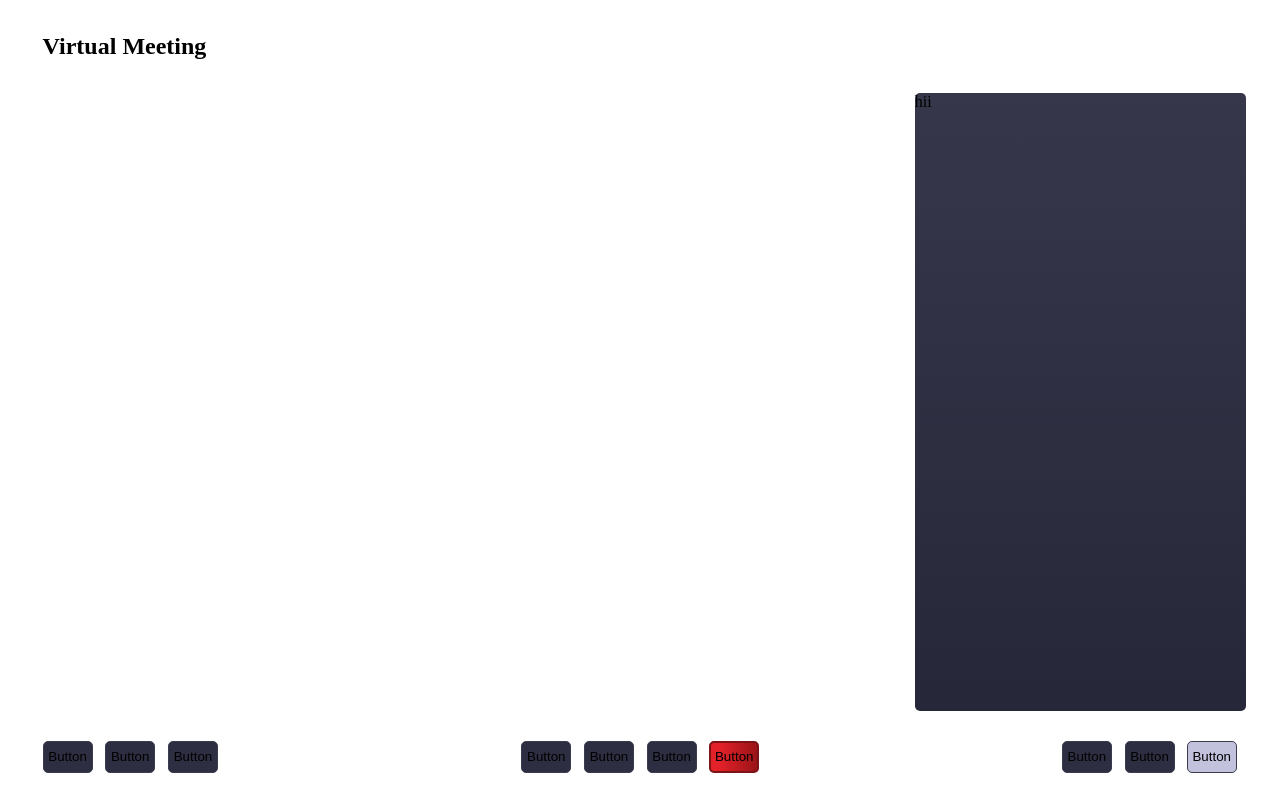
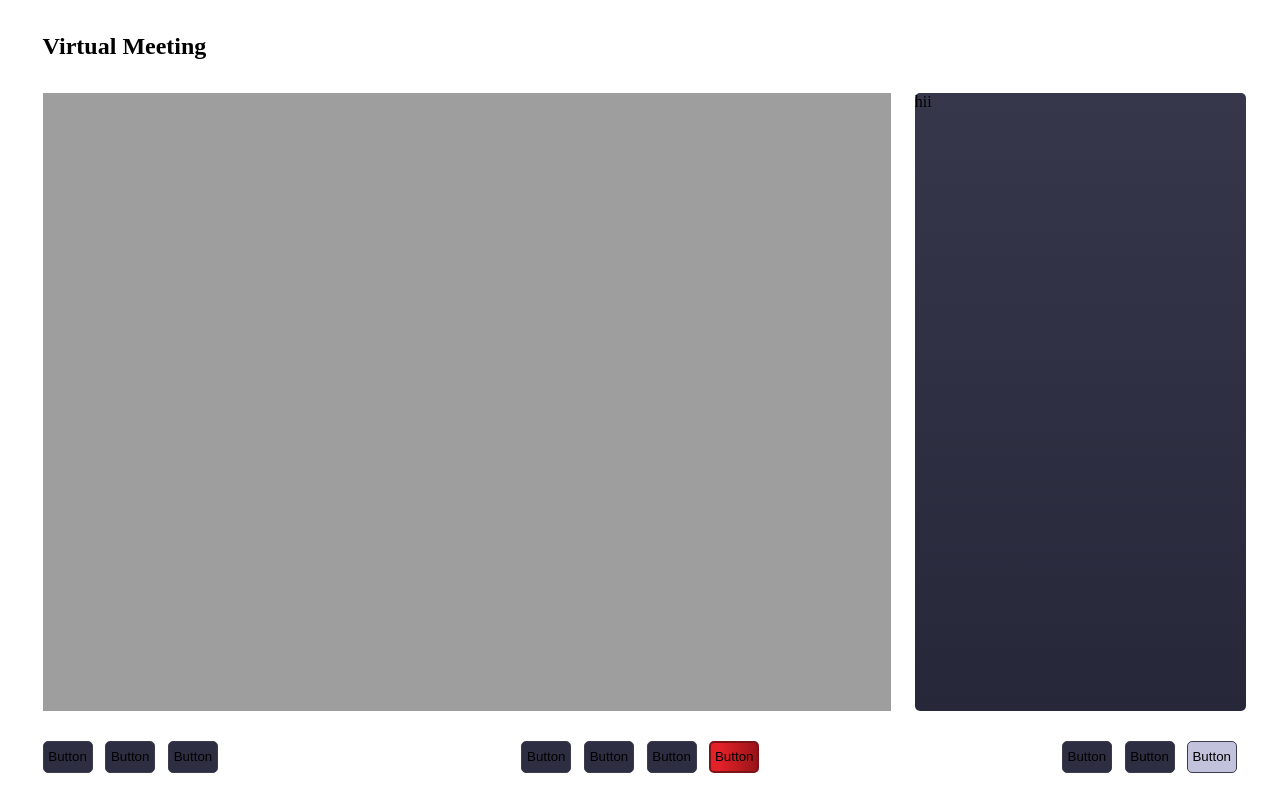
Before and after one commit to antara2001/test, a plain HTML site: page index.html in a window 1280 px wide. Drawn offline with Linux system fonts and the light colour scheme; the site is published under a folder, as on GitHub Pages, so addresses that start at the root find nothing.

Commit message:
Update style.css

```diff
--- a/style.css
+++ b/style.css
@@ -25,7 +25,7 @@
 }
 
 .main{
-    background-image: url("/cover.png");
+    background-image: url('cover.png');
     background-position: center;
   background-repeat: no-repeat;
   background-size: cover;
```
